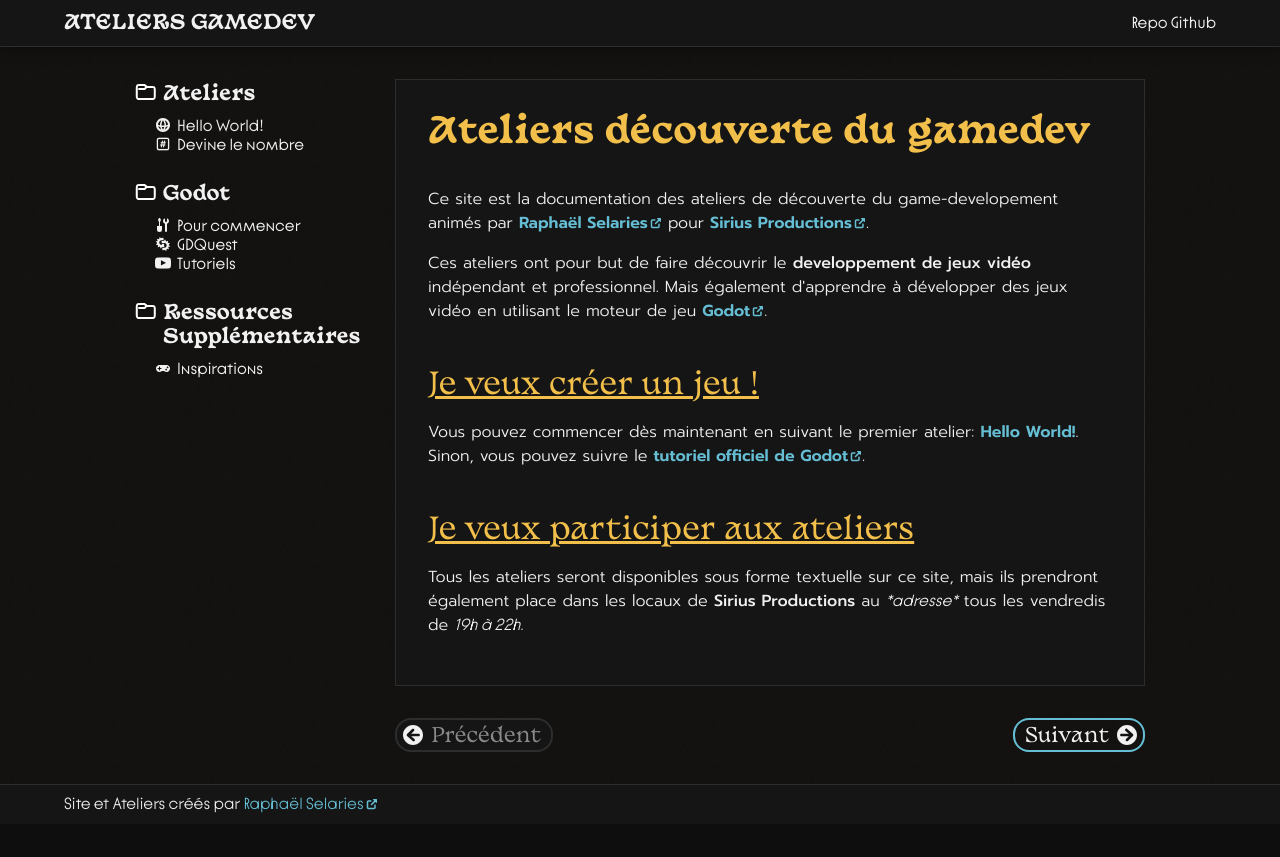
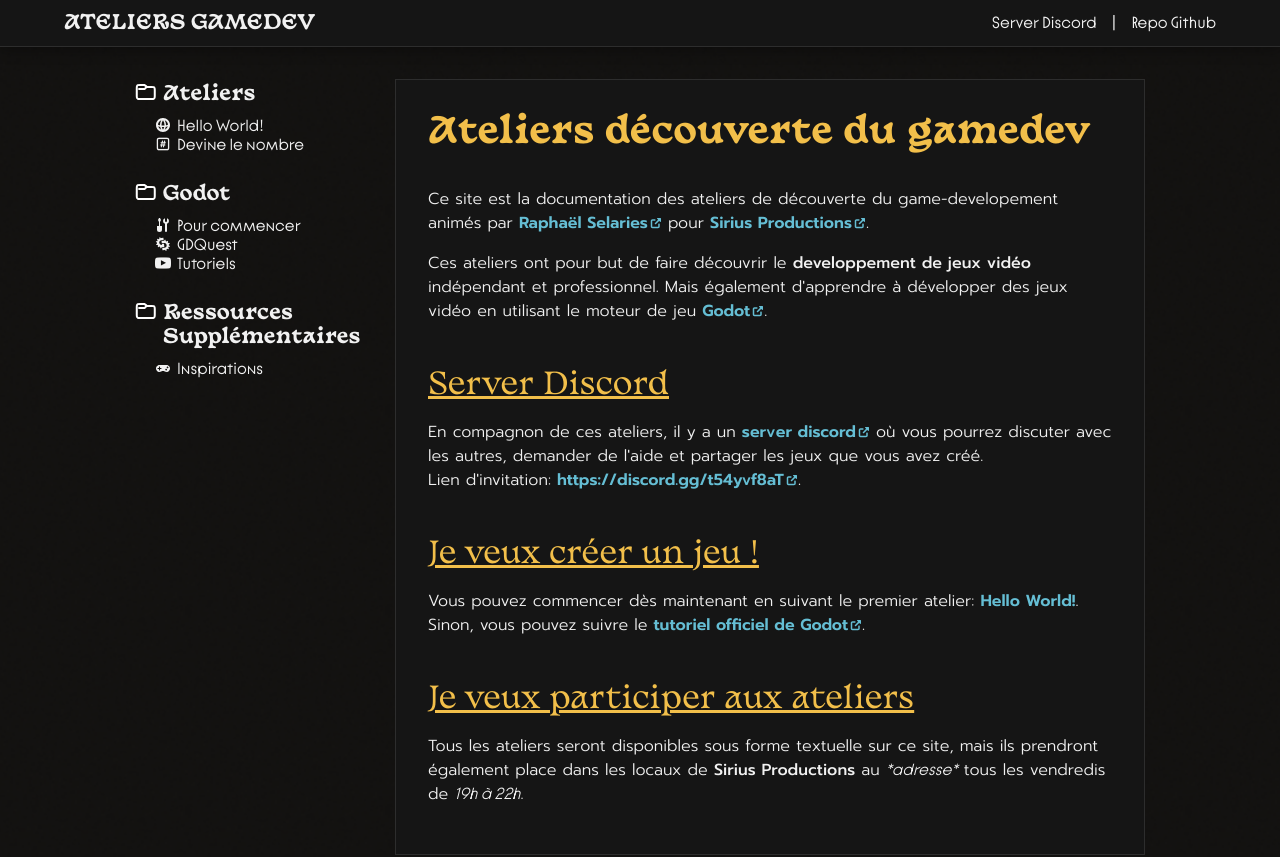
Before and after one commit to RSelaries/ateliers-crea-jv, a SvelteKit app: page / in a window 1280 px wide. Shown: the top 857 px of the page. Before the commit the page ends 824 px from the top, so only its background shows below. Built offline with nearby package versions, Linux system fonts and the light colour scheme.

Commit message:
Changed header

```diff
--- a/src/lib/components/Header.svelte
+++ b/src/lib/components/Header.svelte
@@ -17,7 +17,11 @@
             <BurgerMenu></BurgerMenu>
             <a href="{base}/" class="site-title {onTitlePage ? 'on-title-page' : ''}" style="display: var(--header-titles-display);">Ateliers gamedev</a>
         </div>
-        <a style="display: var(--header-titles-display);" href="https://github.com/RSelaries/ateliers-gamejam" class="logo">Repo Github</a>
+        <div class="container">
+            <a style="display: var(--header-titles-display);" target="_blank" href="https://discord.gg/t54yvf8aT">Server Discord</a>
+            |
+            <a style="display: var(--header-titles-display);" target="_blank" href="https://github.com/RSelaries/ateliers-crea-jv">Repo Github</a>
+        </div>
     </nav>
 </header>
 
@@ -60,6 +64,6 @@
     .container {
         gap: 1rem;
         display: flex;
-        /* align-items: center; */
+        align-items: center;
     }
 </style>
--- a/src/lib/components/NavBtns.svelte
+++ b/src/lib/components/NavBtns.svelte
@@ -77,7 +77,7 @@
         color: var(--text-color);
         border: 2px solid var(--redirection-color);
         background-color: transparent;
-        border-radius: 1rem;
+        border-radius: 50px;
         cursor: pointer;
         align-items: flex-start;
 
@@ -98,6 +98,6 @@
         pointer-events: none;
     }
 
-    .nav-btn-wrapper :global(#nav-next) { padding-right: 6px; }
-    .nav-btn-wrapper :global(#nav-previous) { padding-left: 6px; }
+    .nav-btn-wrapper :global(#nav-next) { padding-right: 5px; }
+    .nav-btn-wrapper :global(#nav-previous) { padding-left: 5px; }
 </style>
--- a/src/routes/(docs)/+page.svelte
+++ b/src/routes/(docs)/+page.svelte
@@ -21,9 +21,13 @@
     indépendant et professionnel. Mais également d'apprendre à développer des jeux vidéo en utilisant
     le moteur de jeu <ExternalLink href="https://godotengine.org/fr/">Godot</ExternalLink>.
 </p>
-<!-- <Note>
 
-</Note> -->
+<h2 id="serveur-discord">Server Discord</h2>
+<p>
+    En compagnon de ces ateliers, il y a un <ExternalLink href="https://discord.gg/t54yvf8aT">server discord</ExternalLink> où vous pourrez discuter avec les autres, demander
+    de l'aide et partager les jeux que vous avez créé.
+    <br>Lien d'invitation: <ExternalLink href="https://discord.gg/t54yvf8aT">https://discord.gg/t54yvf8aT</ExternalLink>.
+</p>
 
 <h2 id="commencer-a-creer">Je veux créer un jeu !</h2>
 <p>
--- a/src/routes/(docs)/atelier/devine-le-nombre/+page.svelte
+++ b/src/routes/(docs)/atelier/devine-le-nombre/+page.svelte
@@ -99,8 +99,8 @@
     La relation parent-enfant des nodes est importante. Vérifiez bien que vos trois nodes
     sont des enfants directes de <i>Game</i>:
     <div style="display: flex; flex-direction: row; gap: 1rem; margin-top: 1rem;">
-        <enhanced:img alt="" src={childrenYes} />
-        <enhanced:img alt="" src={childrenNo} />
+        <img alt="" src={childrenYes} />
+        <img alt="" src={childrenNo} />
     </div>
 </Warning>
 
```
